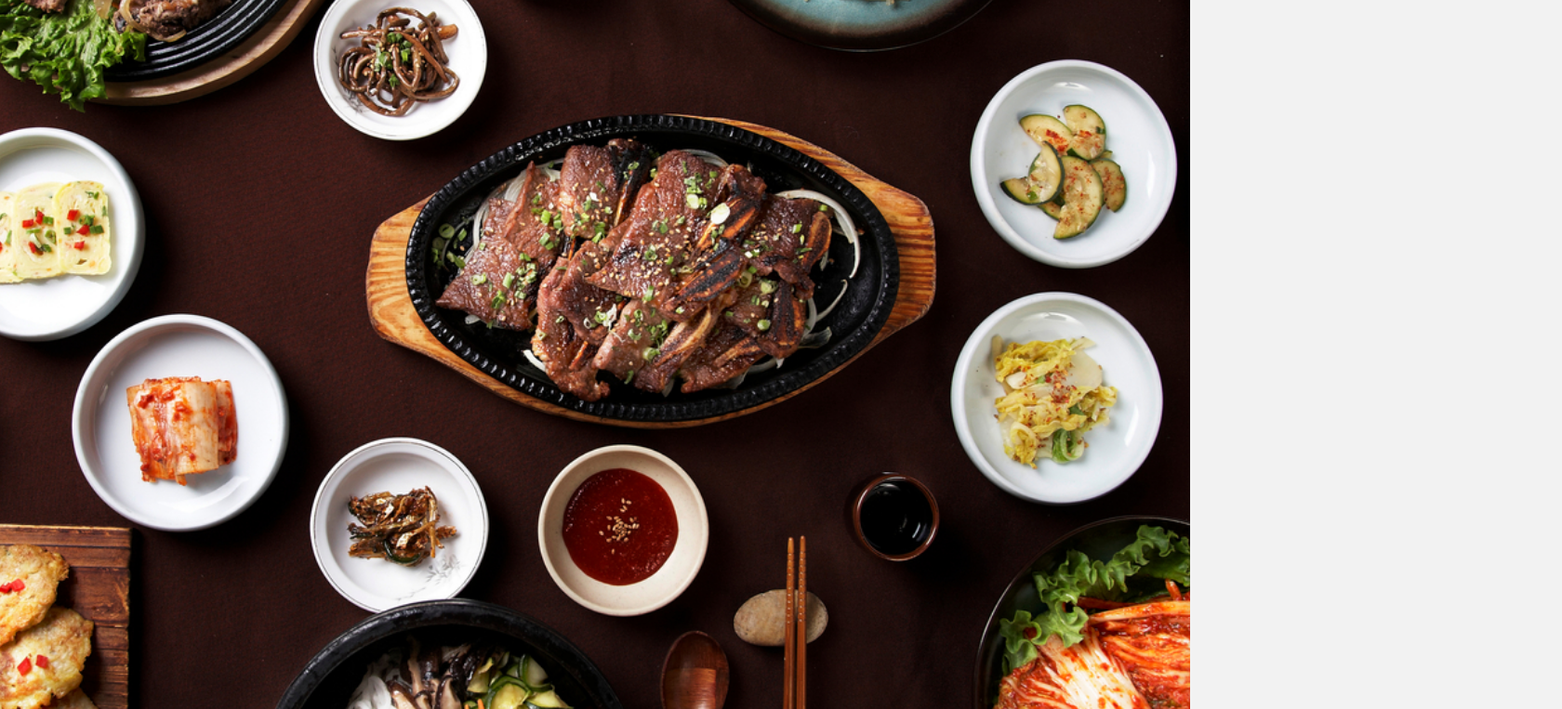
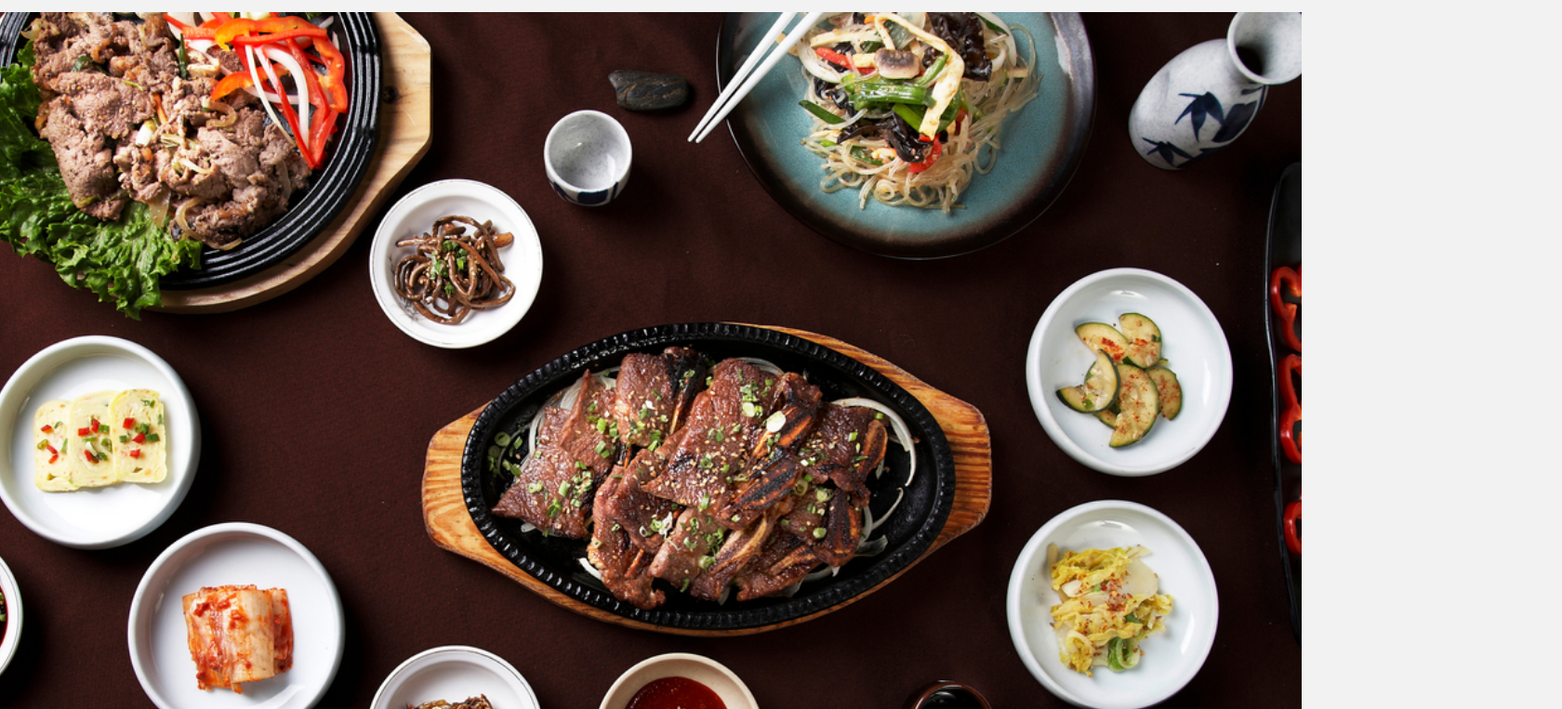
Before and after one commit to kamiatsu/kiki, a plain HTML site: page index.html in a window 1280 px wide. Shown: the part 443-1206 px from the top of the page at 93% size, 1680 px wide, since content can reach past the window. Drawn offline with Linux system fonts and the light colour scheme.

Commit message:
Add files via upload

```diff
--- a/style.css
+++ b/style.css
@@ -259,11 +259,11 @@ footer p{
 
 
 /* width <=800px */
-  @media only screen and (max-width: 1100px) {
+  @media only screen and (max-width: 1300px) {
 
   body{
     margin: 0;
-    width: 1300px;
+    width: 1400px;
   }
 
   header {
@@ -273,7 +273,7 @@ footer p{
 
   #header img{
     width: 100%;
-    height: 3120px;
+    height: 1120px;
     object-fit: cover;
    }
 
@@ -288,7 +288,7 @@ footer p{
 
     #header .mainimage {
       max-width: 100%;
-      max-height: 3000px;
+      max-height: 2800px;
     }
 
     #header ul{
@@ -331,12 +331,12 @@ footer p{
     }
 
     #menue li{
-      margin-left: 502px;
+      margin-left: 302px;
     }
 
     #menue li img{
-      height: 1490px;
       width: 1320px;
+      height: 1290px;
     }
 
     #menue .bibimbap{
```
